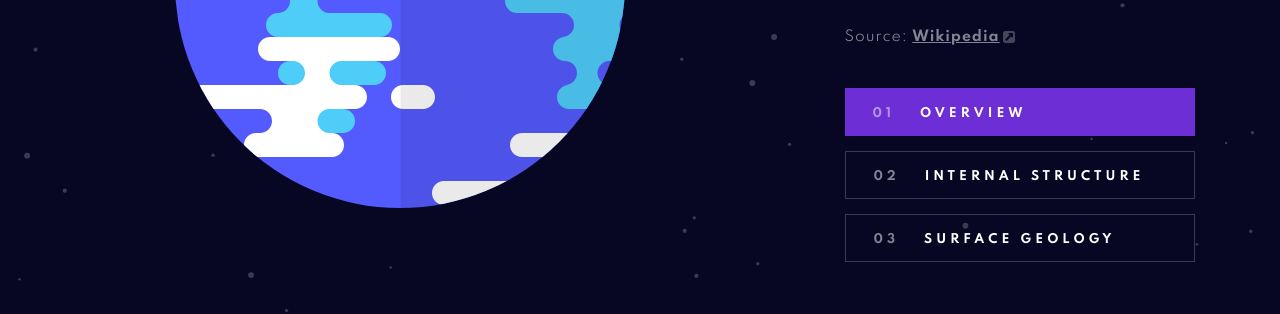
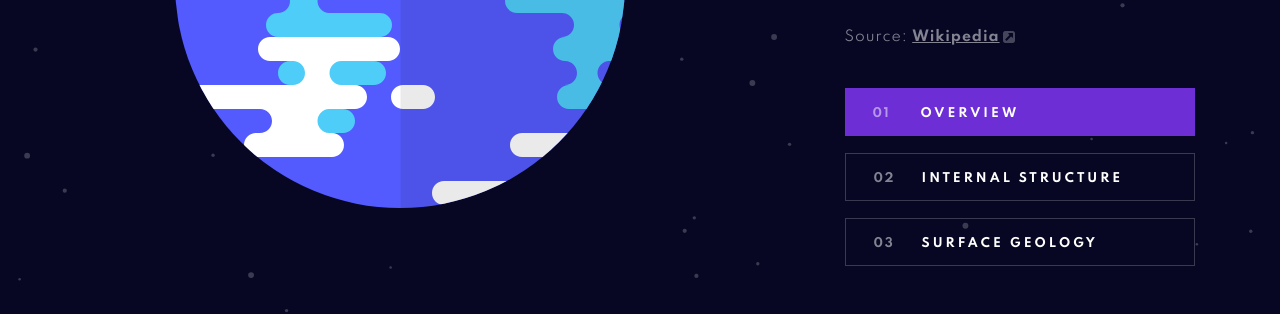
Before and after one commit to JorgeAMendoza/planet-facts, a Next.js app: page /planets/earth in a window 1280 px wide. Shown: the part 489-803 px from the top of the page. Built offline with nearby package versions, Linux system fonts and the light colour scheme.

Commit message:
change span element in buttons to paragraph tags, adjusted spacing and height to match figma design

```diff
--- a/src/pages/planets/[id].tsx
+++ b/src/pages/planets/[id].tsx
@@ -140,10 +140,11 @@ const Planet = ({ planetData }: PlanetProps) => {
               infoDisplay === "overview" && styles.buttonSelected
             )}`}
           >
-            <span className={styles.buttonMobileText}>overview</span>
-            <span className={styles.buttonTabletText}>
-              <span>01</span>overview
-            </span>
+            <p className={styles.buttonMobileText}>overview</p>
+            <p className={styles.buttonTabletText}>
+              <span>01</span>
+              <span>overview</span>
+            </p>
           </button>
           <button
             onClick={() => setInfoDisplay("structure")}
@@ -152,10 +153,11 @@ const Planet = ({ planetData }: PlanetProps) => {
               infoDisplay === "structure" && styles.buttonSelected
             )}`}
           >
-            <span className={styles.buttonTabletText}>
-              <span>02</span>internal structure
-            </span>
-            <span className={styles.buttonMobileText}>structure</span>
+            <p className={styles.buttonTabletText}>
+              <span>02</span>
+              <span>internal structure</span>
+            </p>
+            <p className={styles.buttonMobileText}>structure</p>
           </button>
           <button
             onClick={() => setInfoDisplay("geology")}
@@ -164,10 +166,11 @@ const Planet = ({ planetData }: PlanetProps) => {
               infoDisplay === "geology" && styles.buttonSelected
             )}`}
           >
-            <span className={styles.buttonTabletText}>
-              <span>03</span>surface geology
-            </span>
-            <span className={styles.buttonMobileText}>surface</span>
+            <p className={styles.buttonTabletText}>
+              <span>03</span>
+              <span>surface geology</span>
+            </p>
+            <p className={styles.buttonMobileText}>surface</p>
           </button>
         </div>
 
--- a/src/styles/PlanetPage.module.css
+++ b/src/styles/PlanetPage.module.css
@@ -327,14 +327,19 @@
     border: 1px solid rgba(255, 255, 255, 0.2);
     width: 28.1rem;
     height: 4rem;
+    opacity: 1;
     padding-left: 2rem;
-    padding-top: 0.5rem;
-    opacity: 1;
   }
 
-  .contentButton .buttonTabletText > span {
+  .buttonTabletText {
+    display: flex;
+    align-items: center;
+    gap: 1rem;
+  }
+
+  .contentButton .buttonTabletText > span:first-of-type {
     opacity: 0.5;
-    margin-right: 1.4rem;
+    width: 2rem;
   }
 
   .contentButton.buttonSelected span::before {
@@ -469,7 +474,7 @@
     justify-content: flex-start;
     align-items: start;
     font-size: 1.2rem;
-    gap: 1.5rem;
+    gap: 1.7rem;
   }
 
   .contentButton {
@@ -478,12 +483,18 @@
     font-size: 1.2rem;
     padding-left: 2.8rem;
     padding-top: 0.3rem;
-    letter-spacing: 4px;
   }
 
-  .contentButton .buttonTabletText > span {
-    margin-right: 2.5rem;
-    letter-spacing: none;
+  .contentButton .buttonTabletText {
+    gap: 1.8rem;
+  }
+
+  .contentButton .buttonTabletText > span:first-of-type {
+    width: 3rem;
+  }
+
+  .contentButton .buttonTabletText > span:last-of-type {
+    letter-spacing: 3px;
   }
 
   .planetImage[data-planet="Mercury"] img {
```
